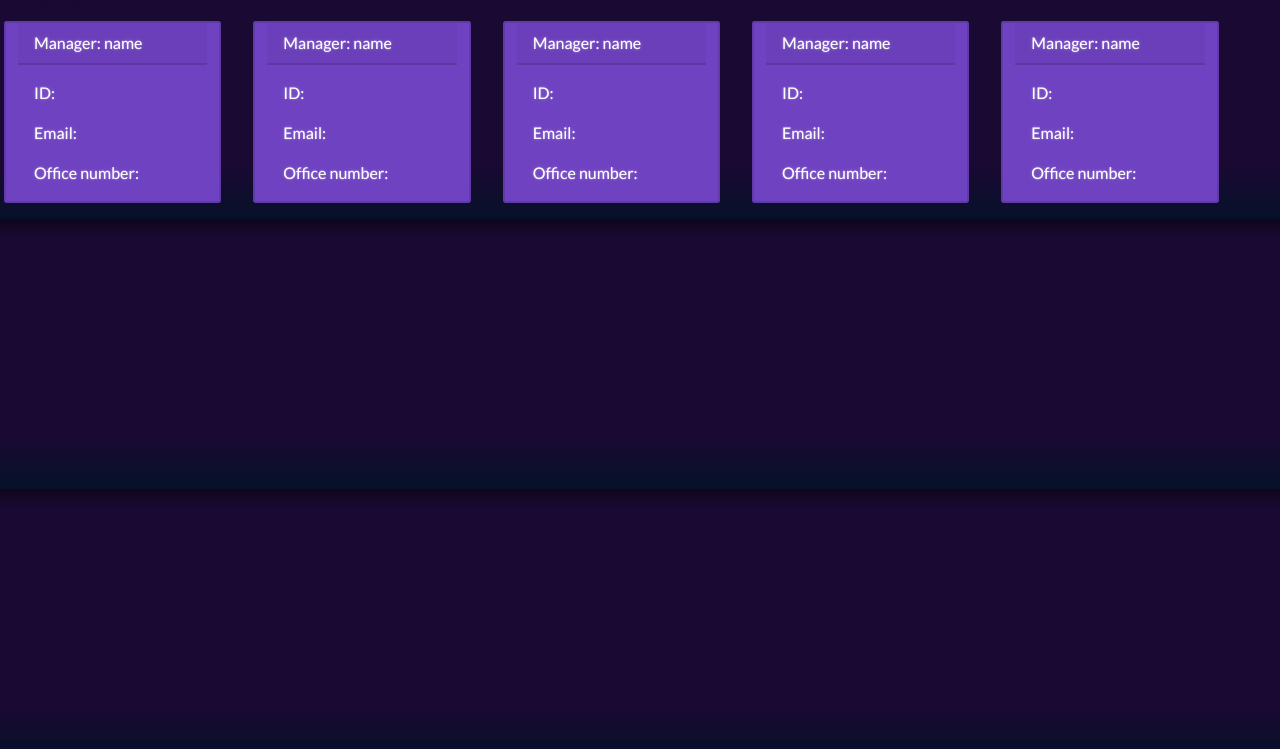
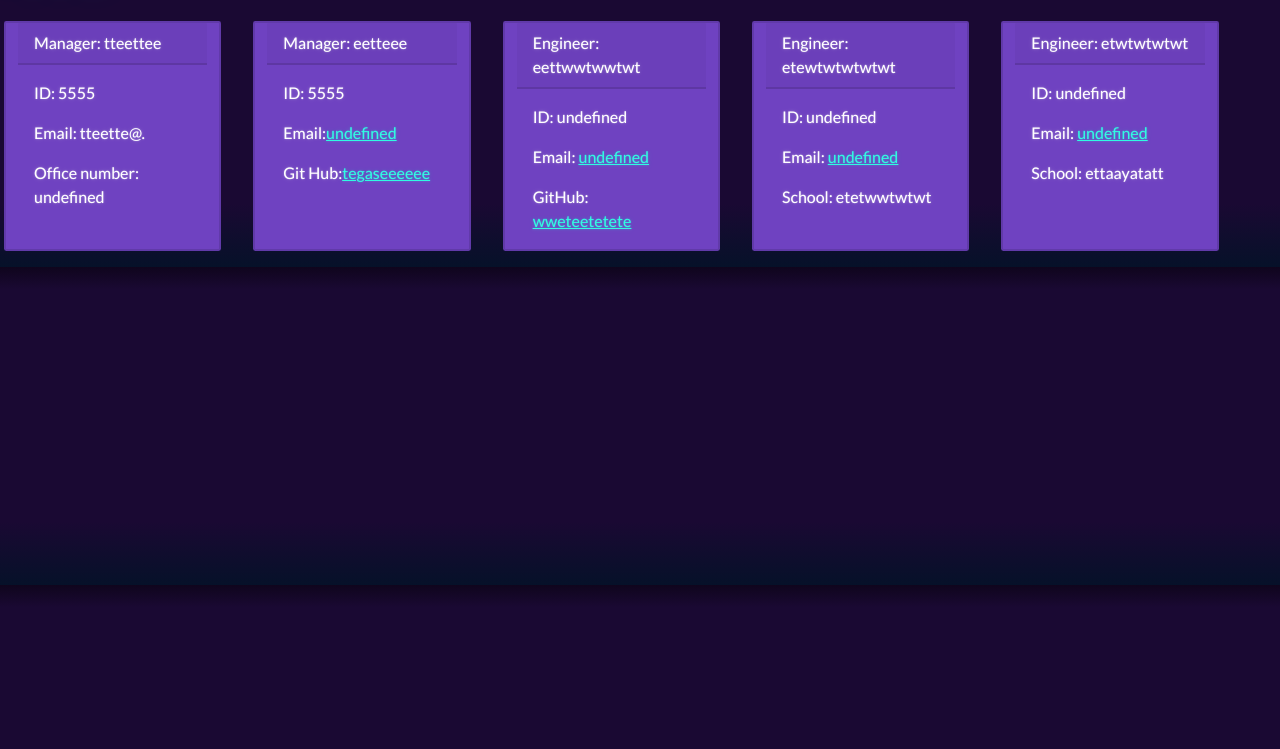
Before and after one commit to JaredWilliam97/Team-Profile-Generator, a website: page index.html in a window 1280 px wide. Shown: the part 51-800 px from the top of the page. Drawn offline with Linux system fonts and the light colour scheme.

Commit message:
updated html page

```diff
--- a/index.html
+++ b/index.html
@@ -12,43 +12,60 @@
     <header><h1>TEAM</h1></header>
     <div class="row">
       <div class="card text-gray bg-primary m-3 col-2">
-        <div class="card-header">Manager: name</div>
+        <div class="card-header">Manager: tteettee</div>
         <div class="card-body">
-          <p class="card-text">ID:</p>
-          <p class="card-text">Email:</p>
-          <p class="card-text">Office number:</p>
+          <p class="card-text">ID: 5555</p>
+          <p class="card-text">Email: tteette@.</p>
+          <p class="card-text">Office number: undefined</p>
         </div>
       </div>
       <div class="card text-gray bg-primary m-3 col-2">
-        <div class="card-header">Manager: name</div>
+        <div class="card-header">Manager: eetteee</div>
         <div class="card-body">
-          <p class="card-text">ID:</p>
-          <p class="card-text">Email:</p>
-          <p class="card-text">Office number:</p>
+          <p class="card-text">ID: 5555</p>
+          <p class="card-text">
+            Email:<a href="mailto:undefined">undefined</a>
+          </p>
+          <p class="card-text">
+            Git Hub:<a href="https://github.com/eettwwetee" target="_blank"
+              >tegaseeeeee</a
+            >
+          </p>
         </div>
       </div>
       <div class="card text-gray bg-primary m-3 col-2">
-        <div class="card-header">Manager: name</div>
+        <div class="card-header">Engineer: eettwwtwwtwt</div>
         <div class="card-body">
-          <p class="card-text">ID:</p>
-          <p class="card-text">Email:</p>
-          <p class="card-text">Office number:</p>
+          <p class="card-text">ID: undefined</p>
+          <p class="card-text">
+            Email: <a href="mailto:undefined">undefined</a>
+          </p>
+          <p class="card-text">
+            GitHub:
+            <a href="https://github.com/eetwwtwtwwtw" target="_blank"
+              >wweteetetete</a
+            >
+          </p>
         </div>
       </div>
       <div class="card text-gray bg-primary m-3 col-2">
-        <div class="card-header">Manager: name</div>
+        <div class="card-header">Engineer: etewtwtwtwtwt</div>
         <div class="card-body">
-          <p class="card-text">ID:</p>
-          <p class="card-text">Email:</p>
-          <p class="card-text">Office number:</p>
+          <p class="card-text">ID: undefined</p>
+          <p class="card-text">
+            Email: <a href="mailto:undefined">undefined</a>
+          </p>
+          <p class="card-text">School: etetwwtwtwt</p>
         </div>
       </div>
       <div class="card text-gray bg-primary m-3 col-2">
-        <div class="card-header">Manager: name</div>
+        <div class="card-header">Engineer: etwtwtwtwt</div>
         <div class="card-body">
-          <p class="card-text">ID:</p>
-          <p class="card-text">Email:</p>
-          <p class="card-text">Office number:</p>
+          <p class="card-text">ID: undefined</p>
+          <p class="card-text">
+            Email: <a href="mailto:undefined">undefined</a>
+          </p>
+          <p class="card-text">School: ettaayatatt</p>
         </div>
       </div>
     </div>
```
Also changed, not shown: src/generateHTML.js (+31 -1 lines).
